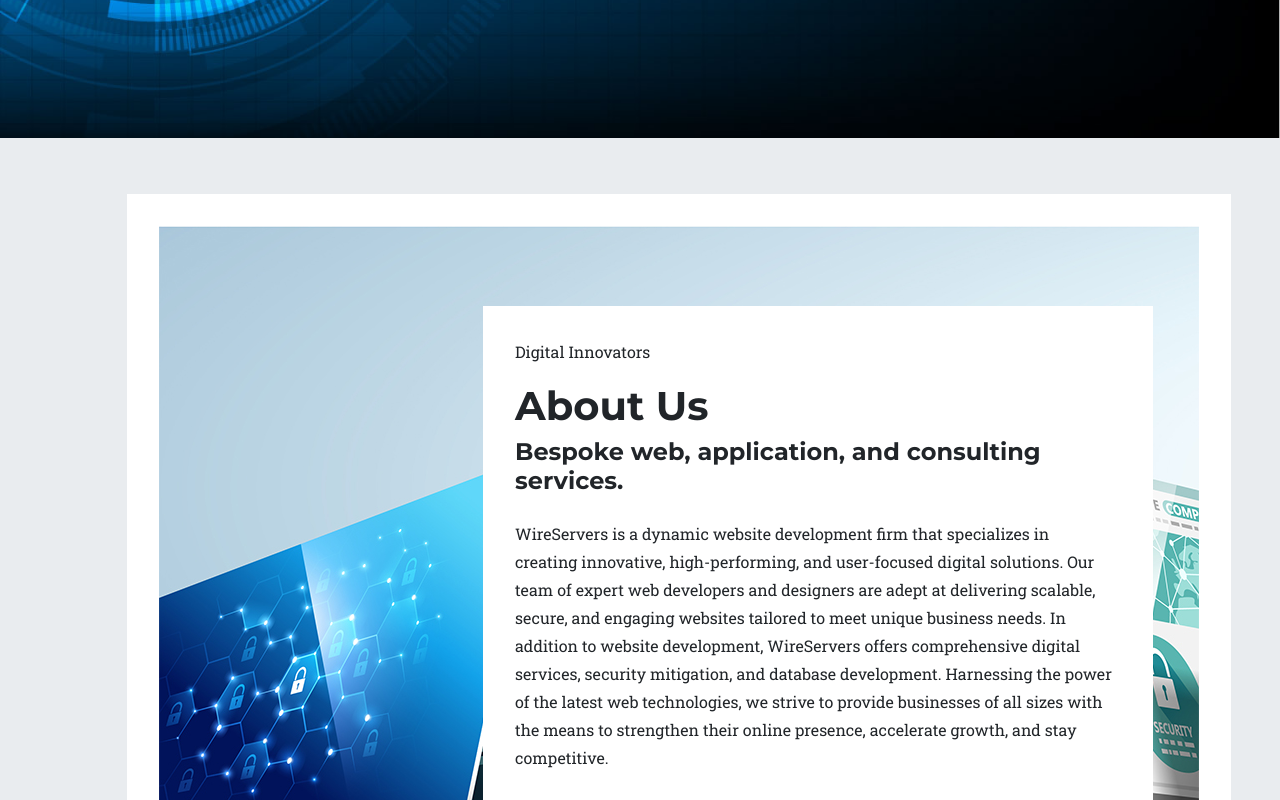
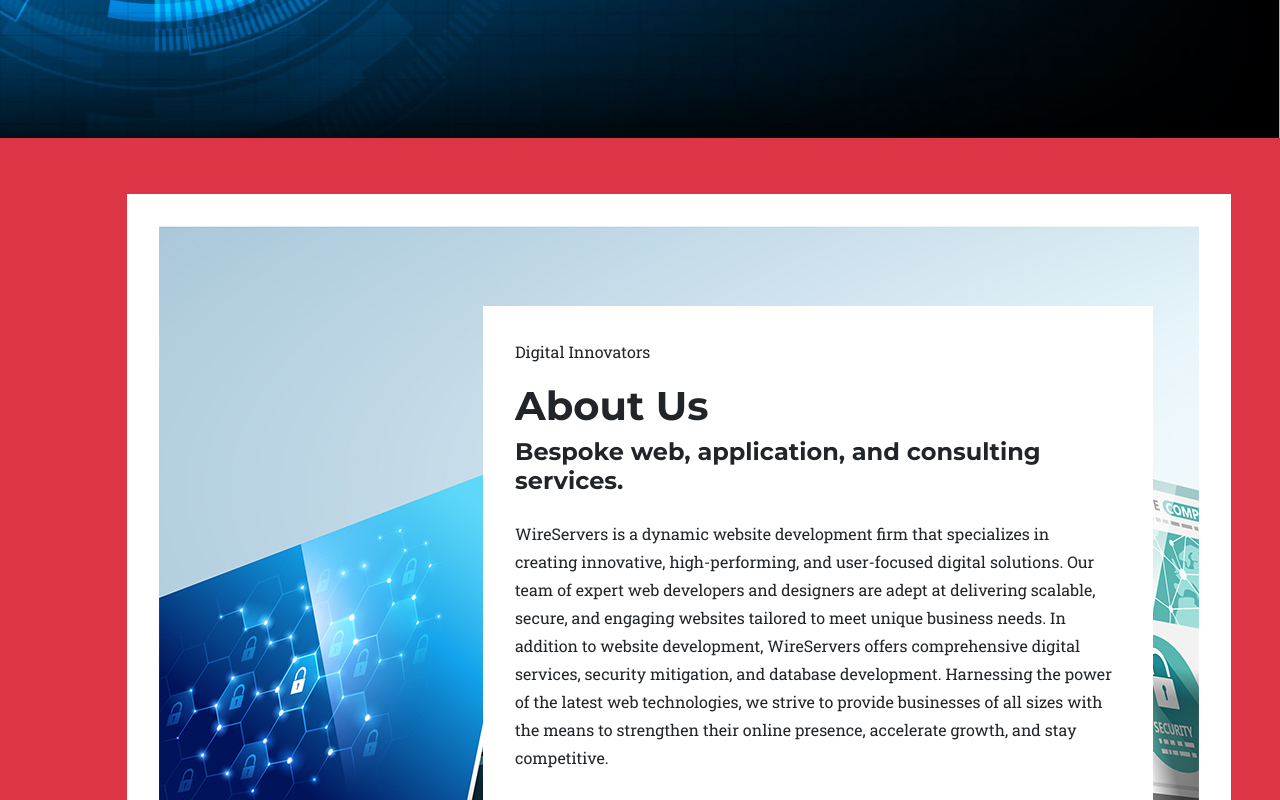
Before and after one commit to wireservers/website, an Angular app: page /home in a window 1280 px wide. Shown: the part 600-1400 px from the top of the page. Built offline with nearby package versions, Linux system fonts and the light colour scheme.

Commit message:
color changed

```diff
--- a/src/app/components/sections/about-section/about-section.component.html
+++ b/src/app/components/sections/about-section/about-section.component.html
@@ -1,5 +1,5 @@
 <!-- About-->
-<section class="page-section bg-light" id="about">
+<section class="page-section bg-danger" id="about">
   <!-- <div class="container">
     <div class="bg"></div>
     <img class="img-fluid" src="../../assets/img/about/website-square.jpg" alt="about">
```
